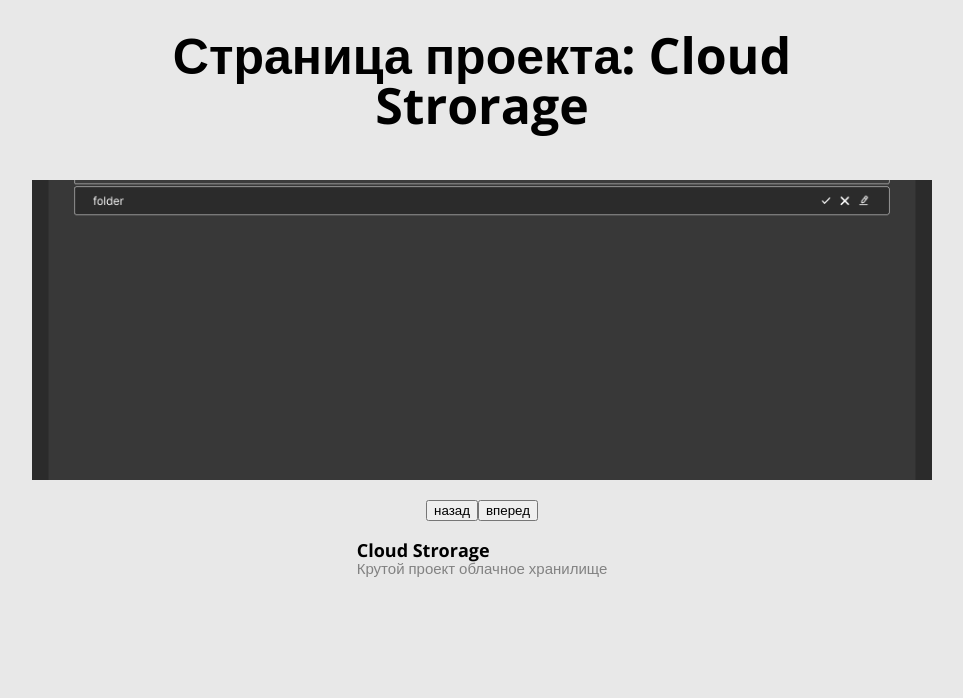
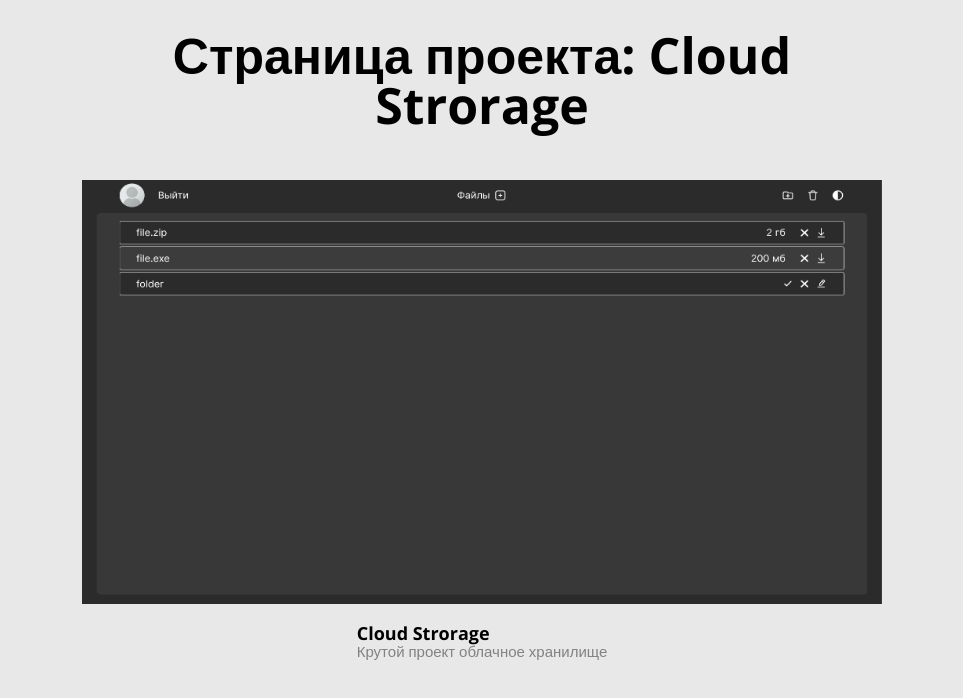
Before and after one commit to echo-tokyo/Pet, a React (Vite) app: page /project/1 in a window 1280 px wide. Shown: the top 698 px of the page, without its empty margins (158-1121 px from the left). Built offline with nearby package versions, Linux system fonts and the light colour scheme.

Commit message:
swiper js

```diff
--- a/package.json
+++ b/package.json
@@ -17,7 +17,8 @@
     "react-redux": "^9.1.2",
     "react-router-dom": "^6.26.0",
     "sass": "^1.77.8",
-    "styled-components": "^6.1.12"
+    "styled-components": "^6.1.12",
+    "swiper": "^11.1.14"
   },
   "devDependencies": {
     "@types/react": "^18.3.3",
--- a/src/components/projectPage/ProjectPage.tsx
+++ b/src/components/projectPage/ProjectPage.tsx
@@ -7,6 +7,11 @@ import GlobalStyles from '../../GlobalStyles'
 import { PreviewStyles } from '../../GlobalStyles'
 import ModalProj from '../modals/modalProj/ModalProj'
 import ModalProjDel from '../modals/modalProjDel/ModalProjDel'
+import {Swiper, SwiperSlide} from 'swiper/react'
+import 'swiper/css/pagination';
+import 'swiper/css/navigation';
+import 'swiper/css';
+import { Pagination, Navigation } from 'swiper/modules';
 
 const ProjectPage:React.FC = () => {
 	const {id} = useParams()
@@ -37,28 +42,6 @@ const ProjectPage:React.FC = () => {
 		}
 	})
 
-	// слайдер
-	let index = 0
-	const prev = ():void => {
-		const slides = document.querySelectorAll('.projectPage__slide')
-		slides[index].classList.remove('block')
-		index--
-		if(index < 0){
-			index = slides.length - 1
-		}
-		slides[index].classList.add('block')
-	}
-
-	const next = ():void => {
-		const slides = document.querySelectorAll('.projectPage__slide')
-		slides[index].classList.remove('block')
-		index++
-		if(index > slides.length - 1){
-			index = 0
-		}
-		slides[index].classList.add('block')
-	}
-
 	return (
 		<>
 		{isModalOpen && (
@@ -88,24 +71,31 @@ const ProjectPage:React.FC = () => {
 		<div className="projectPage">
 			<h2>Страница проекта: {currentProject?.name}</h2>
 			<div className="projectPage__info">
-				<div className="projectPage__slider" onClick={() => {
+				{/* <div className="projectPage__slider" onClick={() => {
 					if(isModalOpen === false && isModalDelOpen === false){
 						setIsPreview(!isPreview)
 					}
 				}}>
 					<img className='projectPage__slide block' src={currentProject?.image} alt="" />
 					{currentProject?.slides?.map((el, index) => <img className='projectPage__slide' src={el} key={index}/>)}
-				</div>
-				<div className="projectPage__inputs">
-					<input type="button" value='назад' onClick={() => prev()}/>
-					<input type="button" value='вперед' onClick={() => next()}/>
-					{localStorage.getItem('isAdmin') === 'true' && (
+				</div> */}
+				<Swiper
+				pagination={{type: 'fraction',}}
+        navigation={true}
+        modules={[Pagination, Navigation]}
+        className="mySwiper"
+				onClick={() => (isModalOpen === false && isModalDelOpen === false) && setIsPreview(!isPreview)}>
+					<SwiperSlide><img className='projectPage__slide block' src={currentProject?.image} alt="" /></SwiperSlide>
+					{currentProject?.slides?.map((el, index) => <SwiperSlide key={index}><img className='projectPage__slide' src={el}/></SwiperSlide>)}
+				</Swiper>
+				{localStorage.getItem('isAdmin') === 'true' && (
+					<div className="projectPage__inputs">
 						<>
 						<input className='modalOpen' type='button' value='добавить слайд' onClick={() => setIsModalOpen(true)}/>
 						<input className='modalOpen' type='button' value='удалить слайд' onClick={() => setIsModalDelOpen(true)}/>
 						</>
-					)}
-				</div>
+					</div>
+				)}
 				<div className="projectPage__desc">
 					<h3>{currentProject?.name}</h3>
 					<p>{currentProject?.desc}</p>
--- a/src/components/projectPage/projectPage.scss
+++ b/src/components/projectPage/projectPage.scss
@@ -7,6 +7,7 @@
 	padding-left: 240px;
 	padding-right: 240px;
 	flex-direction: column;
+	gap: 50px;
 	h2{
 		margin-top: 30px;
 		text-align: center;
@@ -15,32 +16,52 @@
 		display: flex;
 		flex-direction: column;
 		gap: 20px;
-		margin-top: 50px;
+		height: 60%;
 		width: 100%;
 		align-items: center;
 	}
-	&__slider{
-		width: 900px;
-		height: 300px;
-		overflow: hidden;
+	.swiper {
+		width: 100%;
+		height: 100%;
+	}
+	.swiper-slide {
+		text-align: center;
+		font-size: 18px;
+		background: #fff;
 		display: flex;
-		flex-direction: column;
-		flex-wrap: wrap;
 		justify-content: center;
-		.projectPage__slide{
-			width: 100%;
-			height: 100%;
-			object-fit: cover;
-			display: none;
-			cursor: pointer;
-		}
-		.block{
-			display: block;
-			margin: 0 auto;
-			animation: show 1.3s 1;
-		}
+		align-items: center;
 	}
+	.swiper-slide img {
+		display: block;
+		width: 100%;
+		height: 100%;
+		object-fit: fill;
+		cursor: pointer;
+	}
+	// &__slider{
+	// 	width: 900px;
+	// 	height: 300px;
+	// 	overflow: hidden;
+	// 	display: flex;
+	// 	flex-direction: column;
+	// 	flex-wrap: wrap;
+	// 	justify-content: center;
+	// 	.projectPage__slide{
+	// 		width: 100%;
+	// 		height: 100%;
+	// 		object-fit: cover;
+	// 		display: none;
+	// 		cursor: pointer;
+	// 	}
+	// 	.block{
+	// 		display: block;
+	// 		margin: 0 auto;
+	// 		animation: show 1.3s 1;
+	// 	}
+	// }
 }
+
 @keyframes show {
 	0%{
 		opacity: 50%;
```
Also changed, not shown: 1 other file (tests, documents, lock files or other folders).
